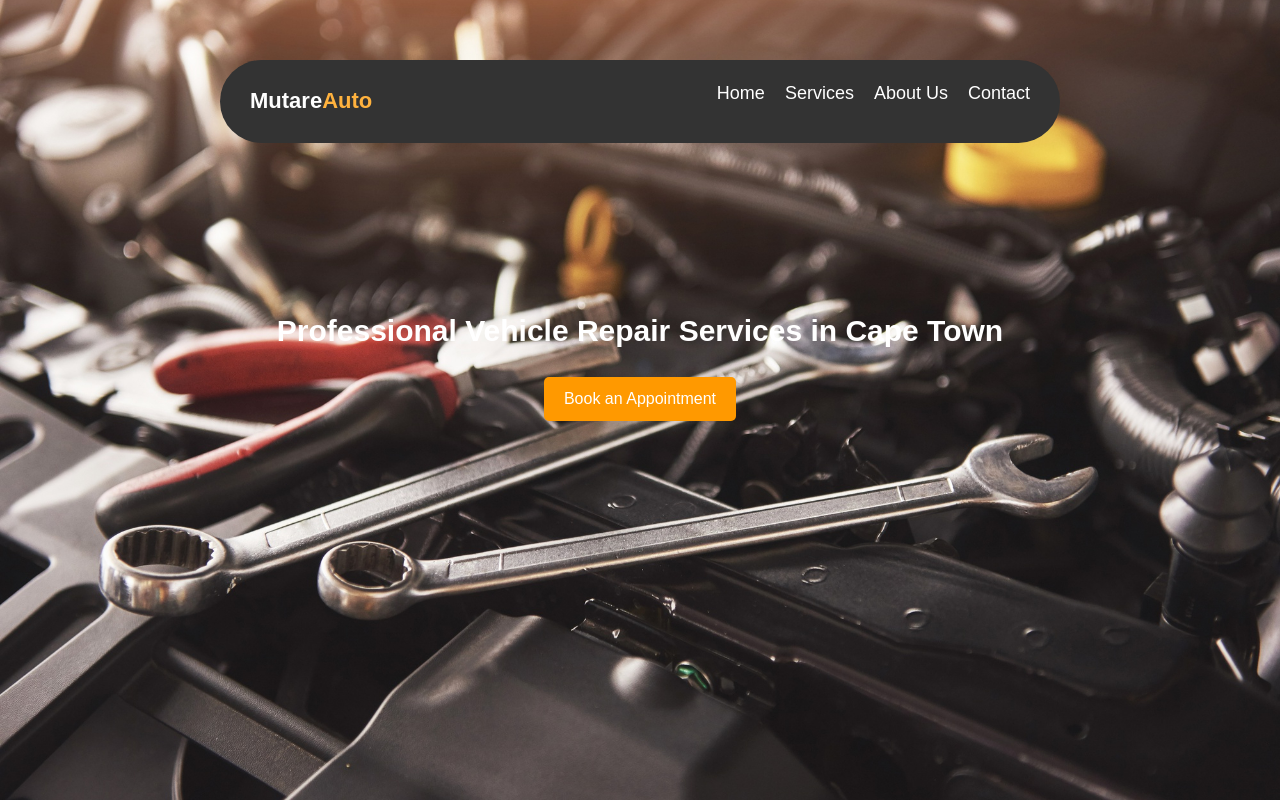
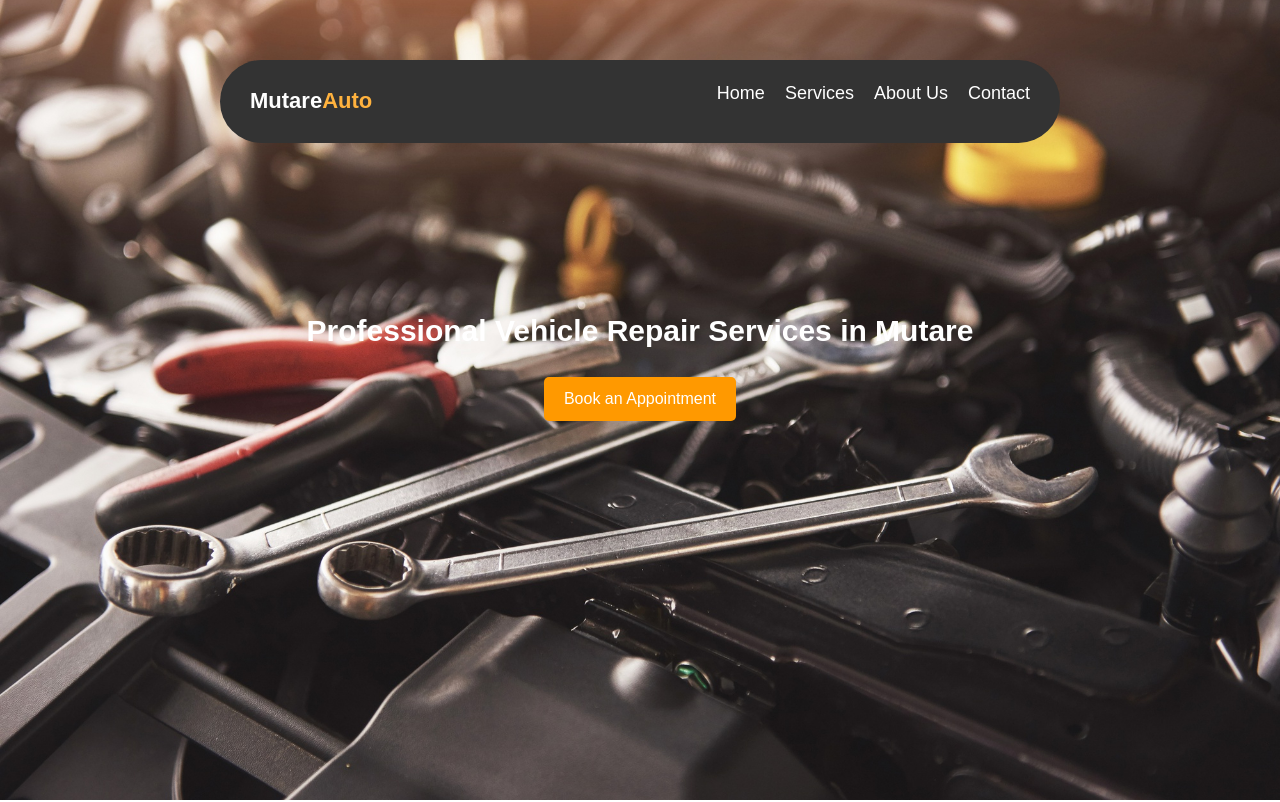
Before and after one commit to Munyabelden/Mutare-Auto, a plain HTML site: page index.html in a window 1280 px wide. Shown: the top 802 px of the page. Drawn offline with nearby package versions, Linux system fonts and the light colour scheme.

Commit message:
Make changes

```diff
--- a/index.html
+++ b/index.html
@@ -33,7 +33,7 @@
         <!-- Homepage Section -->
         <section id="home">
             <div class="hero" data-aos="fade-up" data-aos-duration="1500">
-                <h2>Professional Vehicle Repair Services in Cape Town</h2>
+                <h2>Professional Vehicle Repair Services in Mutare</h2>
                 <a href="#contact" class="cta">Book an Appointment</a>
             </div>
         </section>
```
